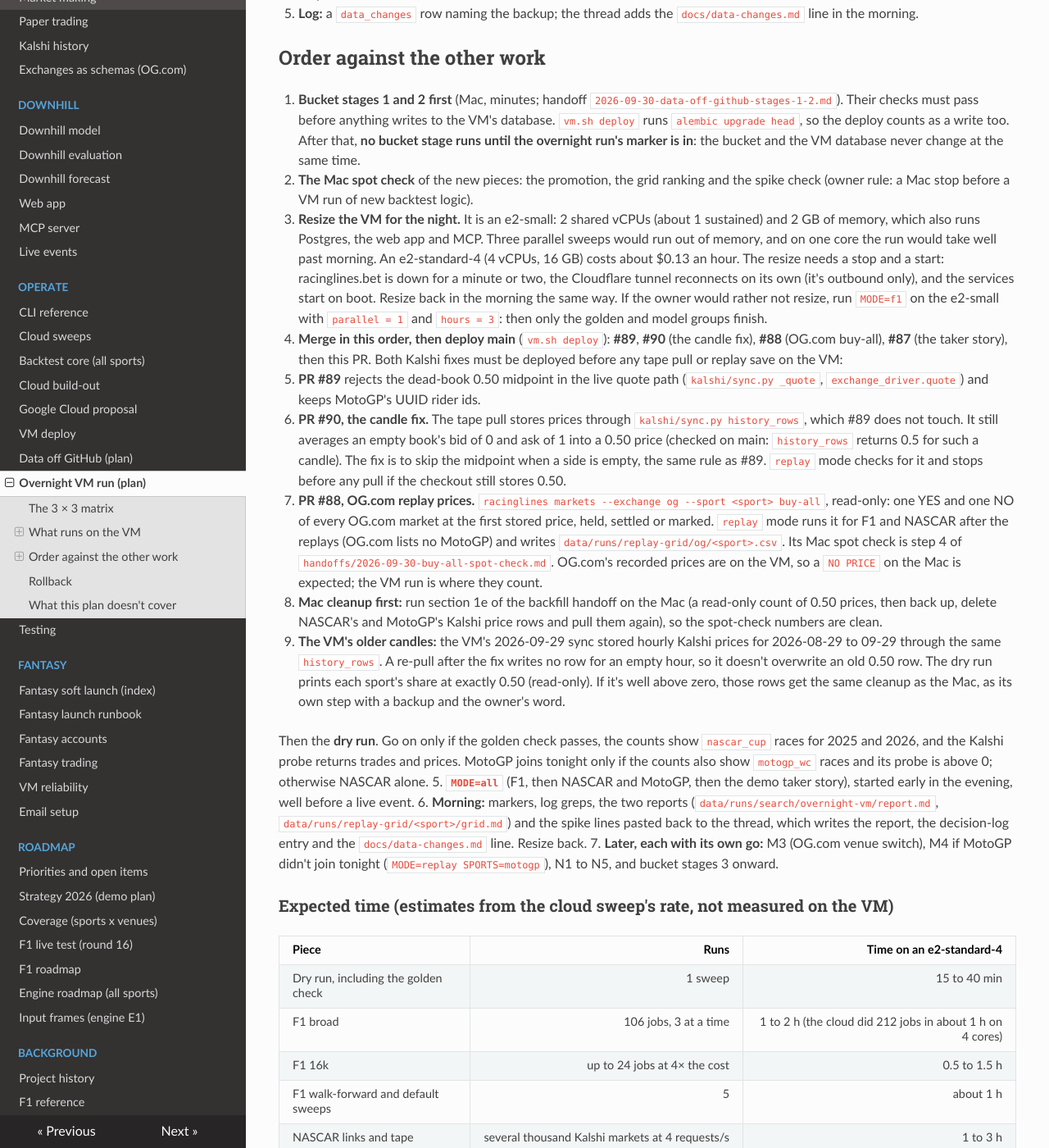
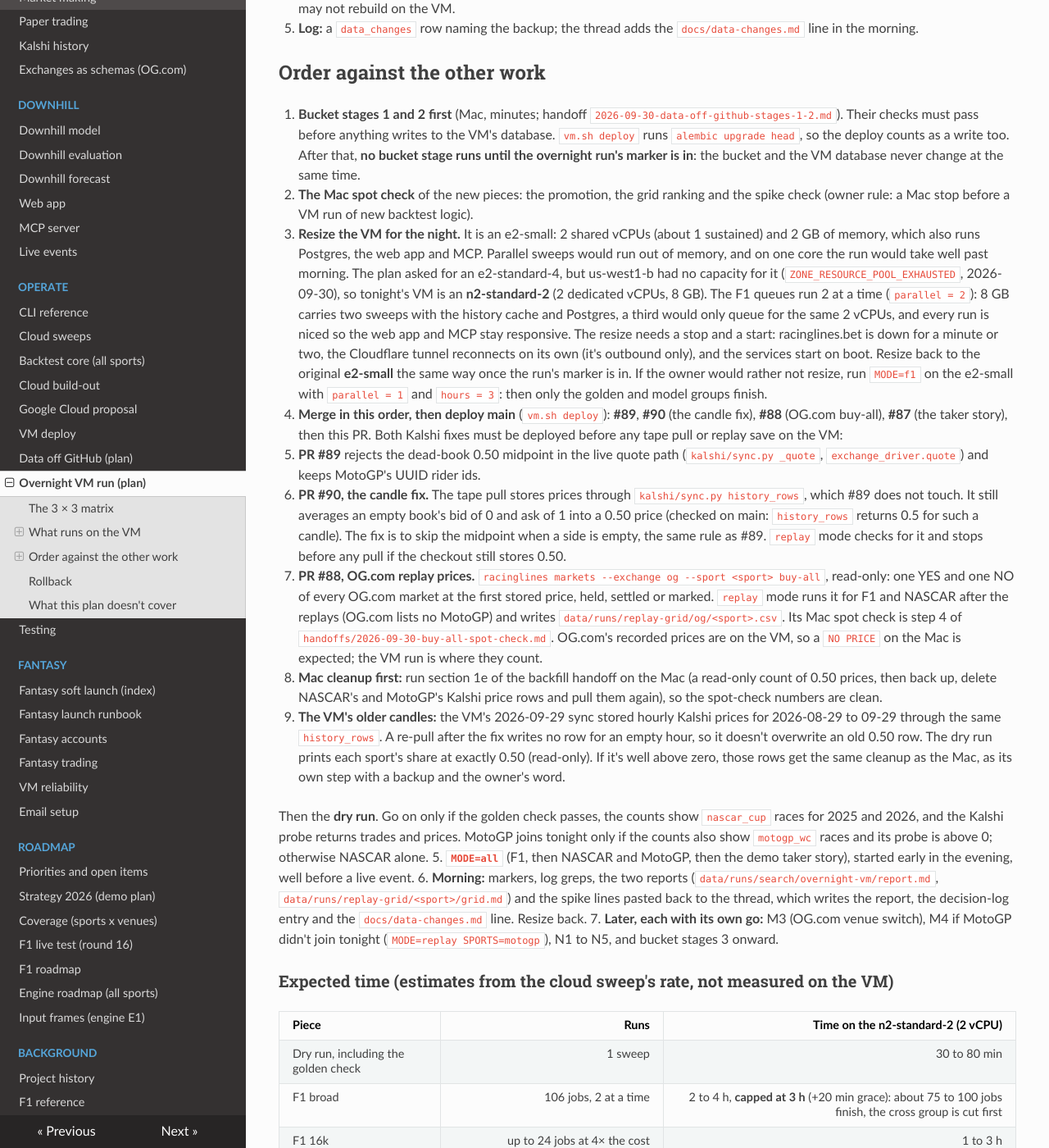
Before and after one commit to lalligagger/racinglines-public, an MkDocs documentation site: the page built from docs/overnight-vm-run.md, in a window 1280 px wide and 1400 px high, scrolled down 4983 px. Shown: the whole window at 82% size. Built offline with MkDocs 1.6.1, drawn with Linux system fonts in a browser that asks for light colours; nearby versions of some CDN libraries; some of the changed text lies outside the part shown.

Commit message:
Overnight VM run: size for the n2-standard-2 (parallel 2, F1 extras opt-in, new times, resize back to e2-small) (#94)
e2-standard-4 had no capacity in us-west1-b, so tonight's VM is an n2-standard-2 (2 vCPU, 8 GB).


Claude-Session: https://claude.ai/code/session_01EYppBXe5MHrTKtuDVuYnTk

Co-authored-by: Claude <noreply@anthropic.com>

```diff
--- a/docs/overnight-vm-run.md
+++ b/docs/overnight-vm-run.md
@@ -59,7 +59,7 @@ M1 to M4 give every row and every column at least one cell. After that, in order
 | Mode | Writes | What |
 |---|---|---|
 | `dry` | nothing | cores, memory, disk; table counts; each sport's tape probe and last-race replay; **the F1 golden check** (profile A on 2026 at 4k, not saved) |
-| `f1` | sweep runs, walk-forward | backup; the broad sweep (`sweeps/overnight-vm.toml`); `search-report`; `scripts/vm/promote_16k.py` appends the top 10 plus profile A and the default settings at 16k; the 16k confirmations; `search-report` again; the F1 walk-forward and the default F1 sweeps saved (as the backfill's `full` did) |
+| `f1` | sweep runs, walk-forward | backup; the broad sweep (`sweeps/overnight-vm.toml`); `search-report`; `scripts/vm/promote_16k.py` appends the top 10 plus profile A and the default settings at 16k; the 16k confirmations; `search-report` again; with `F1_EXTRAS=1` only, the F1 walk-forward and the default F1 sweeps saved (as the backfill's `full` did; off by default since the 2-vCPU resize) |
 | `replay` | links, tape, replay runs | backup; for each of `SPORTS` (default NASCAR and MotoGP together): Kalshi and Polymarket link syncs for 2025 and 2026 (closed included); tape pull and replay (Kalshi must be tradeable or it stops); the spike check; the replay saves; a read-only settings grid and its top 3 at 16k; then OG.com's read-only buy-all for F1 and NASCAR (PR #88) |
 | `story` | 16 sweep runs, the taker's demo backfill | backup; evidence sweeps; a gate that stops on a different pick; the taker's backfill rebuilt ([below](#demo-taker-walk-forward-story)) |
 | `all` | all three | `f1`, then `replay`, then `story`. Each starts only if the one before finished |
@@ -175,10 +175,13 @@ shows the taker's decisions with their evidence). It must be merged and deployed
 2. **The Mac spot check** of the new pieces: the promotion, the grid ranking and the spike check (owner rule: a Mac
    stop before a VM run of new backtest logic).
 3. **Resize the VM for the night.** It is an e2-small: 2 shared vCPUs (about 1 sustained) and 2 GB of memory, which
-   also runs Postgres, the web app and MCP. Three parallel sweeps would run out of memory, and on one core the run
-   would take well past morning. An e2-standard-4 (4 vCPUs, 16 GB) costs about $0.13 an hour. The resize needs a stop
+   also runs Postgres, the web app and MCP. Parallel sweeps would run out of memory, and on one core the run
+   would take well past morning. The plan asked for an e2-standard-4, but us-west1-b had no capacity for it
+   (`ZONE_RESOURCE_POOL_EXHAUSTED`, 2026-09-30), so tonight's VM is an **n2-standard-2** (2 dedicated vCPUs, 8 GB).
+   The F1 queues run 2 at a time (`parallel = 2`): 8 GB carries two sweeps with the history cache and Postgres, a
+   third would only queue for the same 2 vCPUs, and every run is niced so the web app and MCP stay responsive. The resize needs a stop
    and a start: racinglines.bet is down for a minute or two, the Cloudflare tunnel reconnects on its own (it's outbound
-   only), and the services start on boot. Resize back in the morning the same way. If the owner would rather not resize,
+   only), and the services start on boot. Resize back to the original **e2-small** the same way once the run's marker is in. If the owner would rather not resize,
    run `MODE=f1` on the e2-small with `parallel = 1` and `hours = 3`: then only the golden and model groups finish.
 4. **Merge in this order, then deploy main** (`vm.sh deploy`): **#89**, **#90** (the candle fix), **#88** (OG.com
    buy-all), **#87** (the taker story), then this PR. Both Kalshi fixes must be deployed before any tape pull or replay
@@ -212,18 +215,25 @@ shows the taker's decisions with their evidence). It must be merged and deployed
 
 ### Expected time (estimates from the cloud sweep's rate, not measured on the VM)
 
-| Piece | Runs | Time on an e2-standard-4 |
+| Piece | Runs | Time on the n2-standard-2 (2 vCPU) |
 |---|---:|---:|
-| Dry run, including the golden check | 1 sweep | 15 to 40 min |
-| F1 broad | 106 jobs, 3 at a time | 1 to 2 h (the cloud did 212 jobs in about 1 h on 4 cores) |
-| F1 16k | up to 24 jobs at 4× the cost | 0.5 to 1.5 h |
-| F1 walk-forward and default sweeps | 5 | about 1 h |
-| NASCAR links and tape | several thousand Kalshi markets at 4 requests/s | 1 to 3 h |
-| NASCAR replay saves | about 360 runs | under 1 h |
-| NASCAR grid and 16k | 16 + 6 | capped at 3 h, plus the 16k runs |
-| Demo taker story | 16 evidence sweeps, then about 38 weekends replayed | 30 min to 1.5 h |
+| Dry run, including the golden check | 1 sweep | 30 to 80 min |
+| F1 broad | 106 jobs, 2 at a time | 2 to 4 h, **capped at 3 h** (+20 min grace): about 75 to 100 jobs finish, the cross group is cut first |
+| F1 16k | up to 24 jobs at 4× the cost | 1 to 3 h |
+| F1 walk-forward and default sweeps | 5 | about 2 h, **off by default** (`F1_EXTRAS=1`) |
+| NASCAR and MotoGP links and tape | several thousand Kalshi markets at 4 requests/s | 1 to 3 h (network-bound, unchanged by the resize) |
+| Replay saves | about 360 runs per sport | 1 to 2 h |
+| Settings grid and 16k | 16 + 6 per sport | capped at 3 h, plus the 16k runs |
+| Demo taker story | 16 evidence sweeps, then about 38 weekends replayed | 1 to 3 h |
 
-The total is about 5 to 10 hours, so start it early in the evening.
+The total is about 8 to 16 hours. Started around 01:00 PDT, F1 is done by morning and the replay and story phases
+finish by early afternoon, well before round 16's book opens (Thu 1 Oct 20:30 PDT). The progress lines' "about N min
+left" comes from each phase's own measured rate, so it adjusts to the smaller VM by itself.
+
+**If it has to be shorter, cut in this order:** (1) the F1 extras, already off (saves about 2 h; run them any later
+day with `MODE=f1 F1_EXTRAS=1`, which skips the search jobs already finished); (2) `GRID_HOURS=1` (whole hours; saves up to
+2 h per sport); (3) `SPORTS=nascar` (saves MotoGP's links, tape, saves and grid, about 2 to 4 h, and leaves its row
+for a later `MODE=replay SPORTS=motogp`). The 16k top 10 stays: it feeds the Pro list.
 
 ## Rollback
 
@@ -233,7 +243,7 @@ The total is about 5 to 10 hours, so start it early in the evening.
 - **Links and tape:** additive upserts of exchange data, the kind the recorder writes; harmless to keep.
 - **Last resort:** restore `racinglines-before-overnight-f1-…` or `…-replay-…`. A restore also drops anything written
   since, so ask in the thread first.
-- **The resize:** stop, set the machine type back to e2-small, start.
+- **The resize:** stop, set the machine type back to e2-small (from tonight's n2-standard-2), start.
 
 ## What this plan doesn't cover
 
```
Also changed, not shown: 2 other files.
